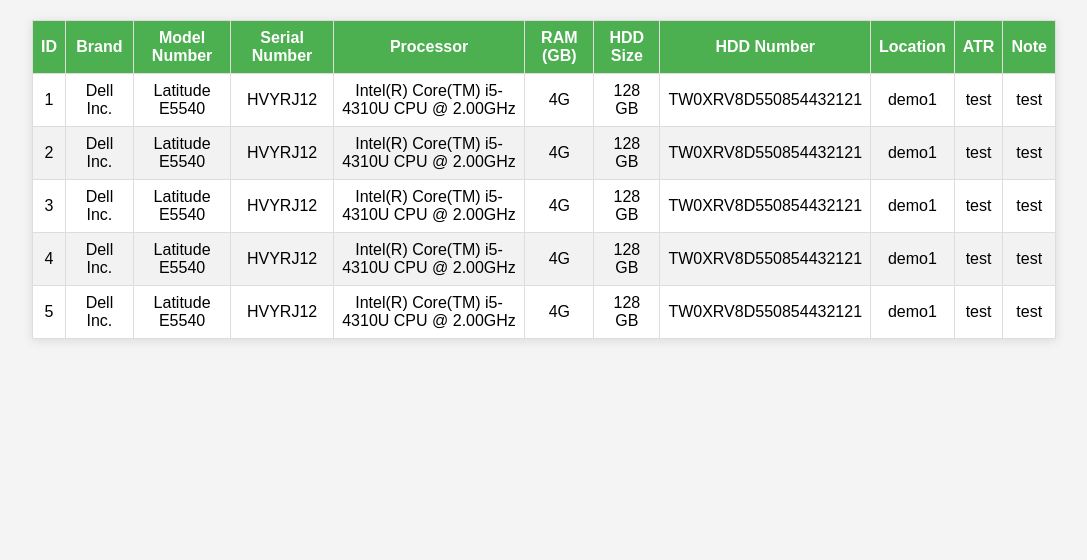
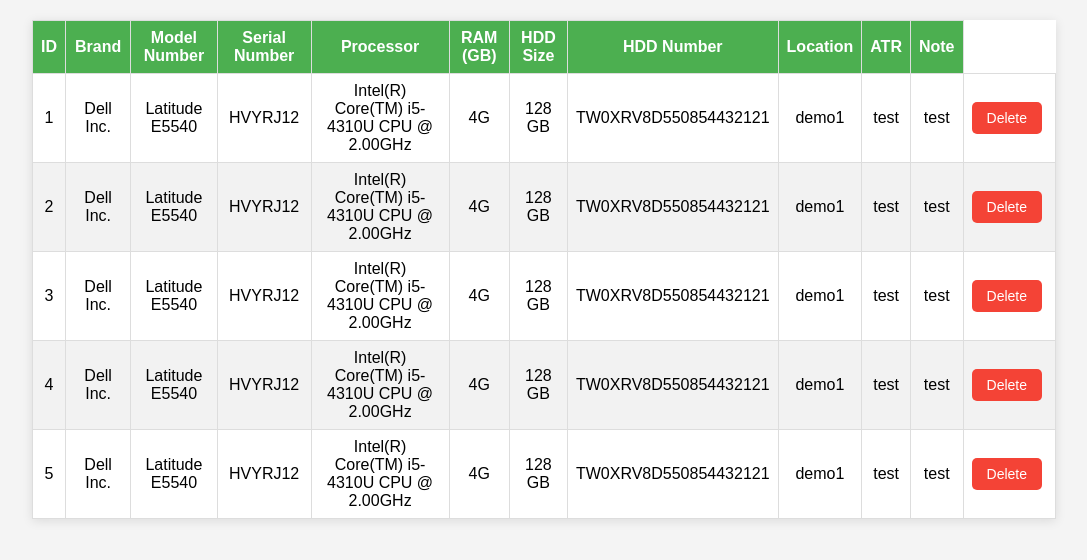
Before and after one commit to tayefmahmud63/linux-tool-server, a Flask app: page /demo1 in a window 1280 px wide. Shown: the part 57-617 px from the top of the page, without its empty margins (96-1183 px from the left). Run offline with Flask 3, Linux system fonts and the light colour scheme; data comes from the database, SQL or seed files in the repository.

Commit message:
Update index.html

```diff
--- a/templates/index.html
+++ b/templates/index.html
@@ -44,6 +44,17 @@
         table tr:hover {
             background-color: #ddd;
         }
+        .delete{
+            text-decoration: none;
+            color: white;
+            padding: 8px 15px;
+            border: none;
+            border-radius: 5px;
+            cursor: pointer;
+            font-size: 14px;
+            margin-right: 5px;
+            background-color: #f44336;
+        }
     </style>
 </head>
 <body>
@@ -80,6 +91,11 @@
                 <td>{{ row[1] }}</td>
                 <td>{{ row[2] }}</td>
                 <td>{{ row[3] }}</td>
+                <td>
+                    <form action="/delete/{{ location }}/{{ row[0] }}" method="POST">
+                        <button class="delete" type="submit">Delete</button>
+                    </form>
+                </td>
             </tr>
             {% endfor %}
         </tbody>
```
